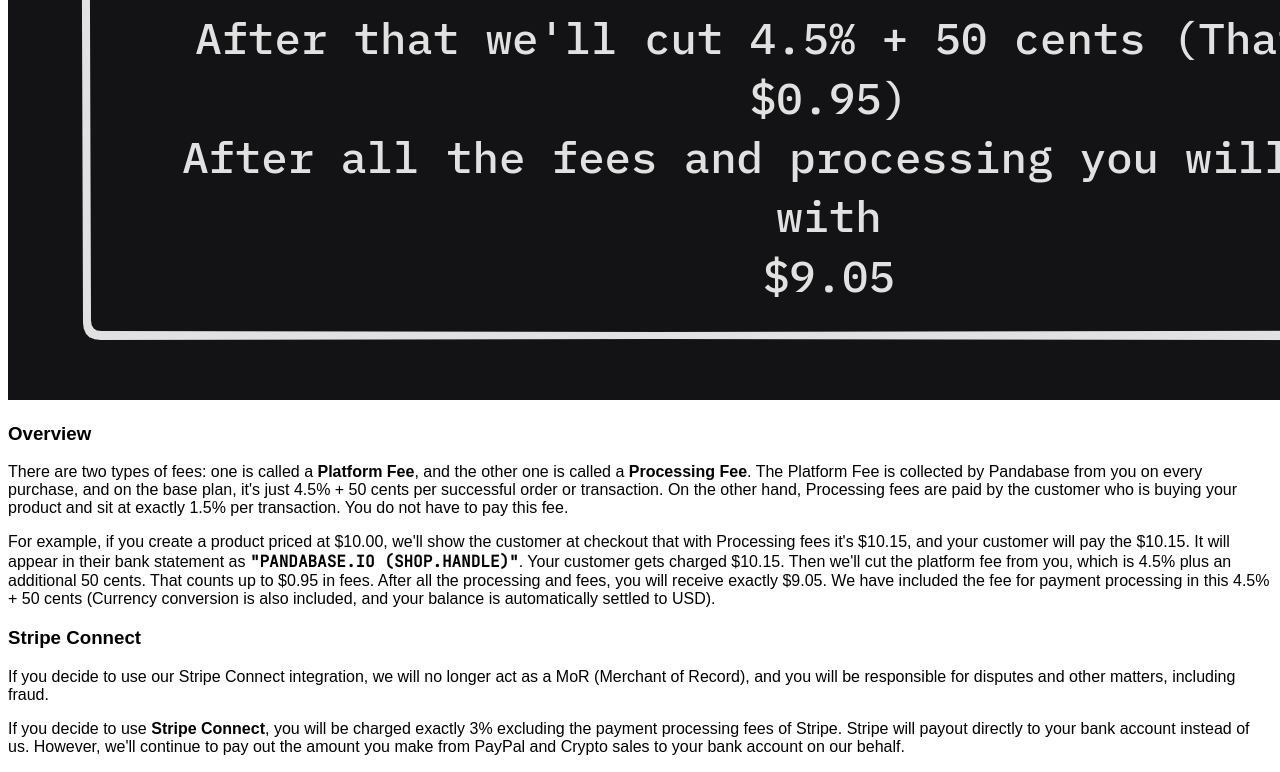
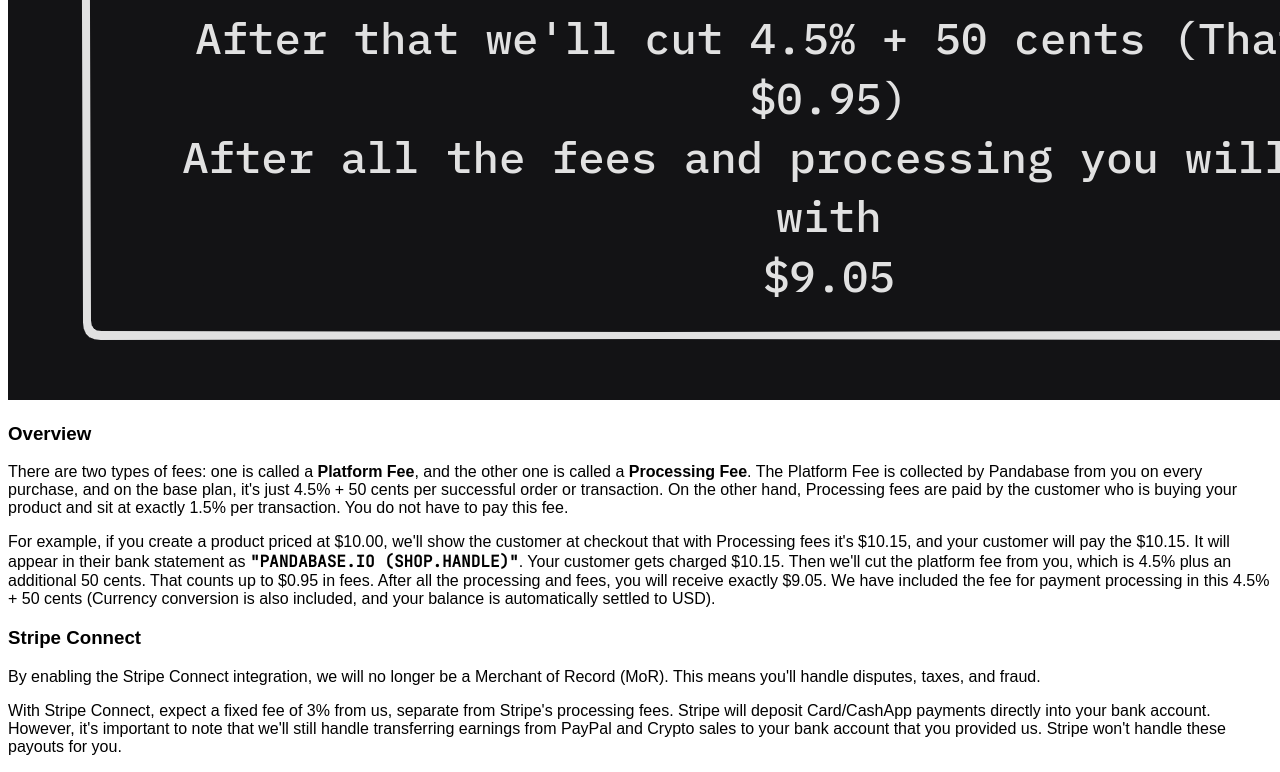
Before and after one commit to pandabase/docs, a Next.js app: page /guides/fees in a window 1280 px wide. Shown: the part 1047-1819 px from the top of the page. Built offline with nearby package versions, Linux system fonts and the light colour scheme; a web font is replaced by a local one.

Commit message:
fix: make fee docs clear to understand

```diff
--- a/pages/guides/fees.mdx
+++ b/pages/guides/fees.mdx
@@ -31,11 +31,11 @@ automatically settled to USD).
 
 ### Stripe Connect
 
-If you decide to use our Stripe Connect integration, we will no longer act as a
-MoR (Merchant of Record), and you will be responsible for disputes and other
-matters, including fraud.
+By enabling the Stripe Connect integration, we will no longer be a Merchant of
+Record (MoR). This means you'll handle disputes, taxes, and fraud.
 
-If you decide to use **Stripe Connect**, you will be charged exactly 3%
-excluding the payment processing fees of Stripe. Stripe will payout directly to
-your bank account instead of us. However, we'll continue to pay out the amount
-you make from PayPal and Crypto sales to your bank account on our behalf.
+With Stripe Connect, expect a fixed fee of 3% from us, separate from Stripe's
+processing fees. Stripe will deposit Card/CashApp payments directly into your
+bank account. However, it's important to note that we'll still handle
+transferring earnings from PayPal and Crypto sales to your bank account that you
+provided us. Stripe won't handle these payouts for you.
```
